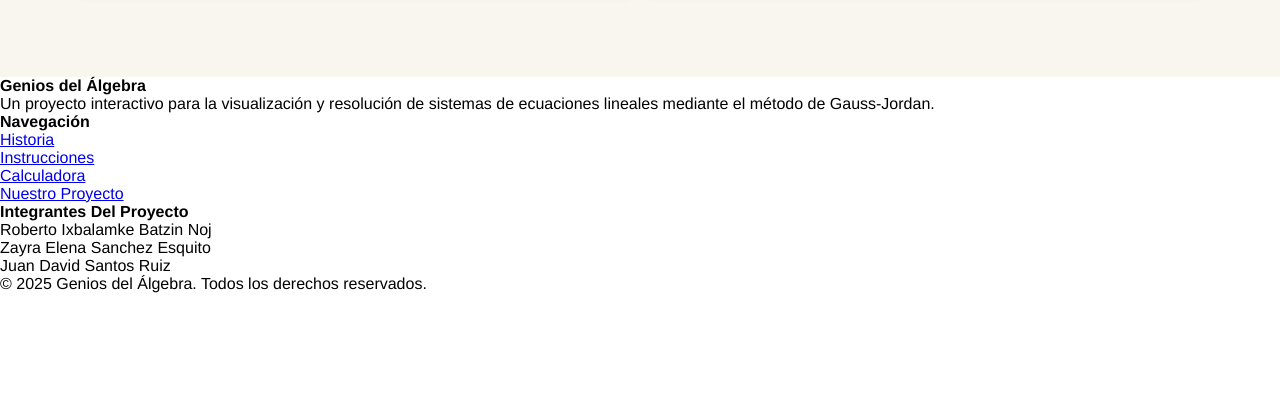
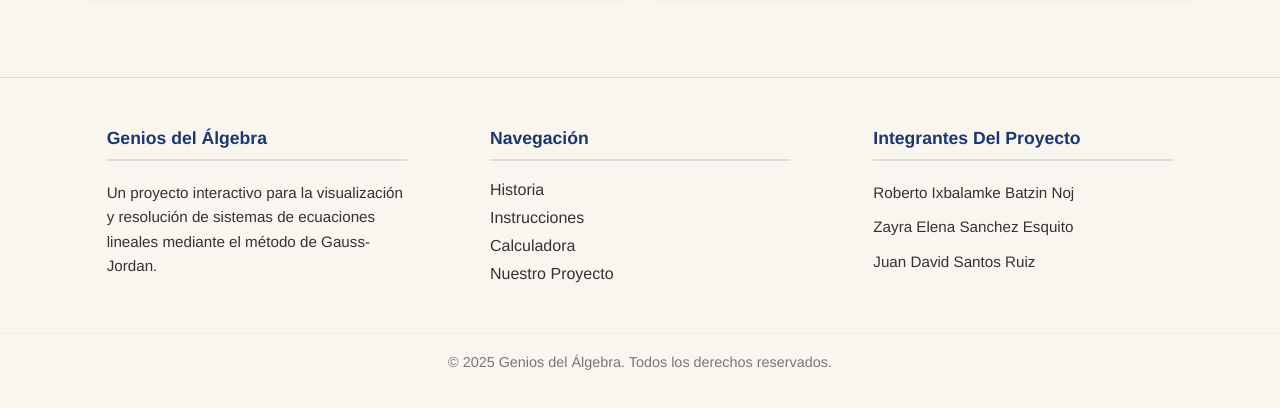
Before and after one commit to rbatzin/AlgebraLinealProyecto, a plain HTML site: page index.html in a window 1280 px wide. Shown: the part 4190-4598 px from the top of the page. Before the commit the page ends 4483 px from the top, so only its background shows below. Drawn offline with Linux system fonts and the light colour scheme.

Commit message:
Update style.css

```diff
--- a/CSS/style.css
+++ b/CSS/style.css
@@ -570,7 +570,79 @@
 .recuadro:hover .recuadro-info {
   opacity: 1; /* Se vuelve visible al pasar el mouse */
 }
+
+/* --- ESTILOS DEL PIE DE PÁGINA --- */
+.site-footer {
+  background-color: #f8f6ee; /* Un color de tu paleta */
+  color: #333; /* Texto oscuro para que contraste */
+  padding: 50px 0;
+  border-top: 1px solid #ddd;
+  font-family: 'Helvetica Neue', sans-serif;
+}
+
+.footer-container {
+  display: flex;
+  justify-content: space-around; /* Distribuye las columnas */
+  flex-wrap: wrap;           /* Se apilan en pantallas pequeñas */
+  gap: 30px;
+  padding: 0 40px;           /* Evita que el contenido toque los bordes */
+  max-width: 1200px;
+  margin: 0 auto;            /* Centra el contenedor */
+}
+
+.footer-column {
+  flex: 1;           /* Cada columna trata de tomar el mismo espacio */
+  min-width: 220px;  /* Ancho mínimo antes de que se apilen */
+  max-width: 300px;
+}
+
+.footer-column h4 {
+  color: #1c366e; /* Color de acento de tu paleta */
+  margin-bottom: 20px;
+  font-size: 1.1em;
+  border-bottom: 2px solid #ddd; /* Línea sutil bajo el título */
+  padding-bottom: 10px;
+}
+
+.footer-column p {
+  line-height: 1.6;
+  font-size: 0.95em;
+  margin-bottom: 10px;
+}
+
+/* Estilos para los enlaces */
+.footer-column a {
+  color: #333; /* Color negro/oscuro */
+  text-decoration: none;
+  transition: color 0.3s ease;
+}
+
+.footer-column a:hover {
+  color: #357ab8; /* Color de acento al pasar el mouse */
+  text-decoration: underline;
+}
+
+/* Estilos para la lista de navegación */
+.footer-column ul {
+  list-style: none;
+  padding: 0;
+}
+
+.footer-column ul li {
+  margin-bottom: 10px;
+}
+
+/* Estilos para la barra inferior de copyright */
+.footer-bottom {
+  text-align: center;
+  margin-top: 40px;
+  padding-top: 20px;
+  border-top: 1px solid #eee;
+  font-size: 0.9em;
+  color: #777;
+}
 /* Scroll suave */
 html {
   scroll-behavior: smooth;
+
 }
```
